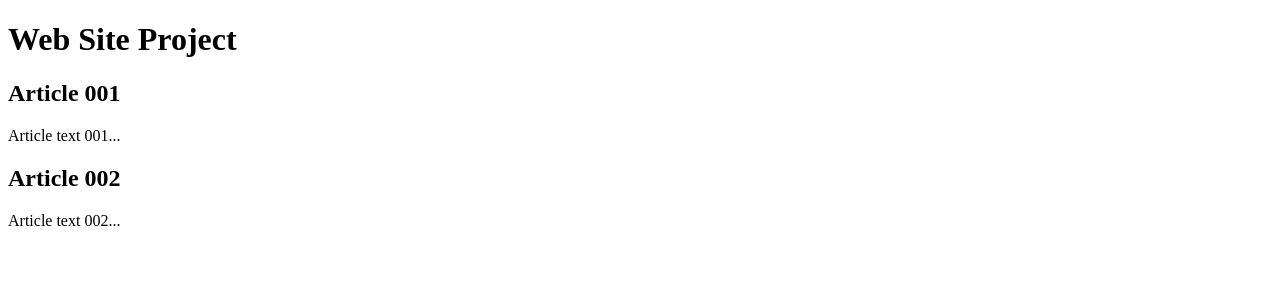
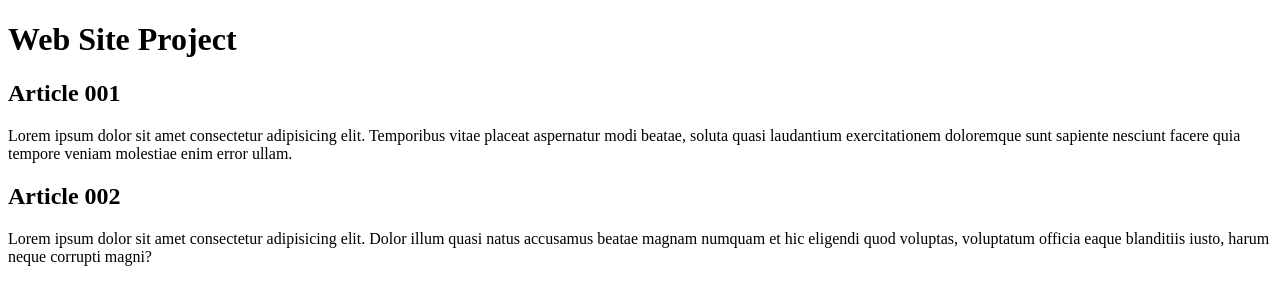
Before and after one commit to bpaulo/website-project, a plain HTML site: page index.html in a window 1280 px wide. Drawn offline with Linux system fonts and the light colour scheme.

Commit message:
Update index.html

```diff
--- a/index.html
+++ b/index.html
@@ -12,11 +12,11 @@
         </header>
         <article>
             <h2>Article 001</h2>
-            <p>Article text 001...</p>
+            <p>Lorem ipsum dolor sit amet consectetur adipisicing elit. Temporibus vitae placeat aspernatur modi beatae, soluta quasi laudantium exercitationem doloremque sunt sapiente nesciunt facere quia tempore veniam molestiae enim error ullam.</p>
         </article>
         <article>
             <h2>Article 002</h2>
-            <p>Article text 002...</p>
+            <p>Lorem ipsum dolor sit amet consectetur adipisicing elit. Dolor illum quasi natus accusamus beatae magnam numquam et hic eligendi quod voluptas, voluptatum officia eaque blanditiis iusto, harum neque corrupti magni?</p>
         </article>
     </main>
 </body>
```
